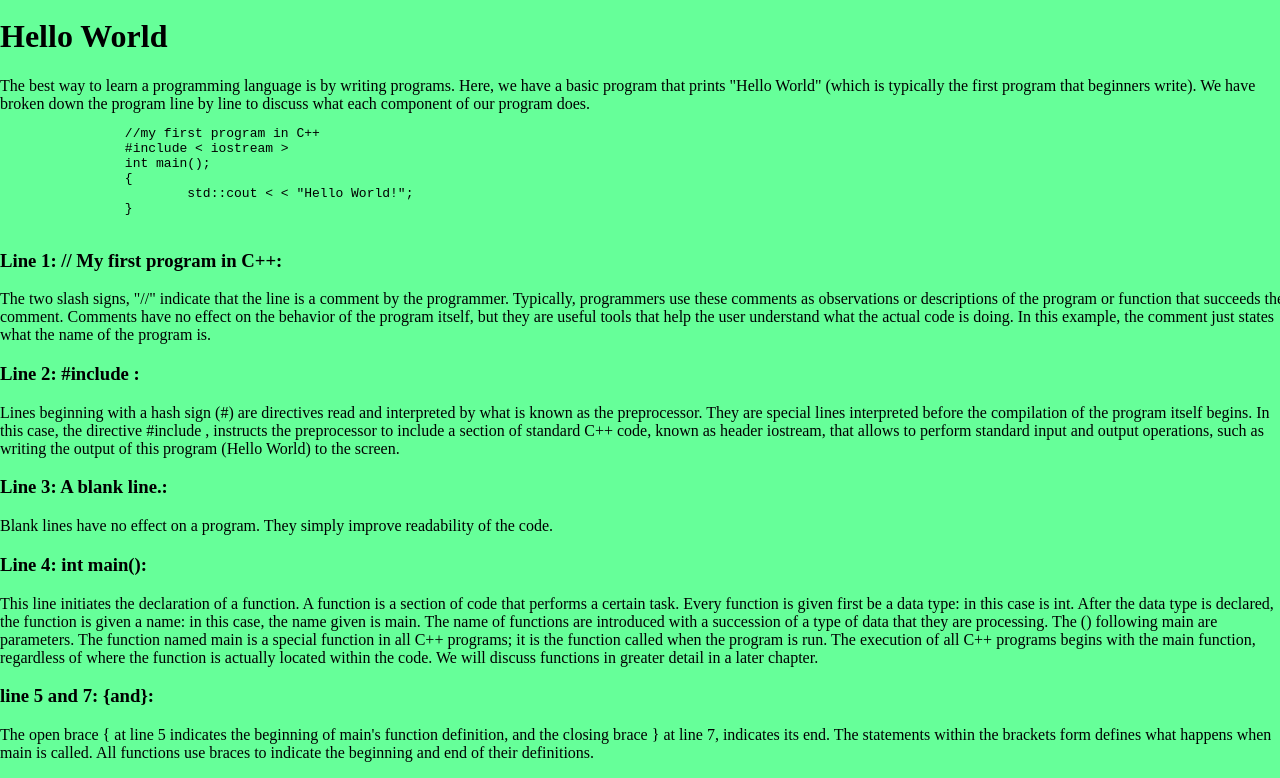
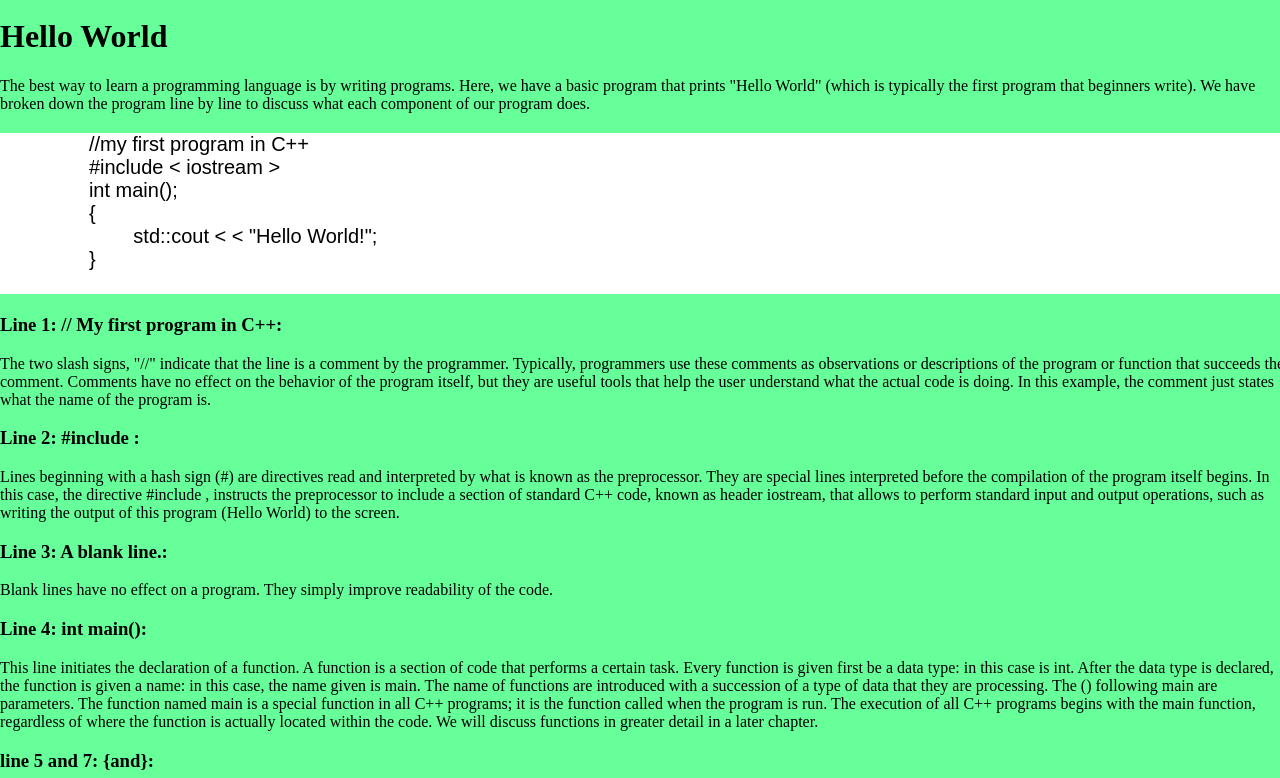
Before and after one commit to Brady76/MethodsAndToolsProject, a plain HTML site: page C++: Learn How To Code Website/lesson1.html in a window 1280 px wide. Shown: the part 903-1681 px from the top of the page. Drawn offline with Linux system fonts and the light colour scheme.

Commit message:
Website More Readable

```diff
--- a/C++: Learn How To Code Website/lesson1.css
+++ b/C++: Learn How To Code Website/lesson1.css
@@ -5,7 +5,8 @@ a {color: #2b2bf6;}
 #sidebar {width: 285px; height: 300px; 	margin: 0; padding: 0; border: 0; float: left; background: #00CC00;}
 #intro {width: 1000px; height: 300px; margin: 0; padding: 0; border: 0; float: left; background: #00CCFF; }
 #intro p {font-family: Arial; font-size: 25px}
-#content {width: 1285px; height: 2600px; 	margin: 0; padding: 0; border: 0; float: left; background-color:#66FF99 ;}
+#content {width: 1285px; height: 2900px; 	margin: 0; padding: 0; border: 0; float: left; background-color:#66FF99 ;}
 #content p {font-family: Arial; font-size: 20px}
+#content pre {font-family: Arial; font-size: 20px; background: white;}
 #assignment {width: 1285px; height: 500px; 	margin: 0; padding: 0; border: 0; float: left; background:#00BFFF ;}
 #footer {width: 1285px; 	height: 140px; 	margin: 0; padding: 0; border: 0; float: left; background: #000000; clear:both;font-family: Arial; font-size: 20px; color: white}
--- a/C++: Learn How To Code Website/lesson2.css
+++ b/C++: Learn How To Code Website/lesson2.css
@@ -5,7 +5,8 @@ a {color: #2b2bf6;}
 #sidebar {width: 285px; height: 300px; 	margin: 0; padding: 0; border: 0; float: left; background: #00CC00;}
 #intro {width: 1000px; height: 300px; margin: 0; padding: 0; border: 0; float: left; background: #00CCFF; }
 #intro p {font-family: Arial; font-size: 25px}
-#content {width: 1285px; height: 3400px; 	margin: 0; padding: 0; border: 0; float: left; background-color:#66FF99 ;}
+#content {width: 1285px; height: 3750px; 	margin: 0; padding: 0; border: 0; float: left; background-color:#66FF99 ;}
 #content p {font-family: Arial; font-size: 20px}
+#content pre {font-family: Arial; font-size: 20px; background: white;}
 #assignment {width: 1285px; height: 500px; 	margin: 0; padding: 0; border: 0; float: left; background:#00BFFF ;}
 #footer {width: 1285px; 	height: 140px; 	margin: 0; padding: 0; border: 0; float: left; background: #000000; clear:both;font-family: Arial; font-size: 20px; color: white}
```
